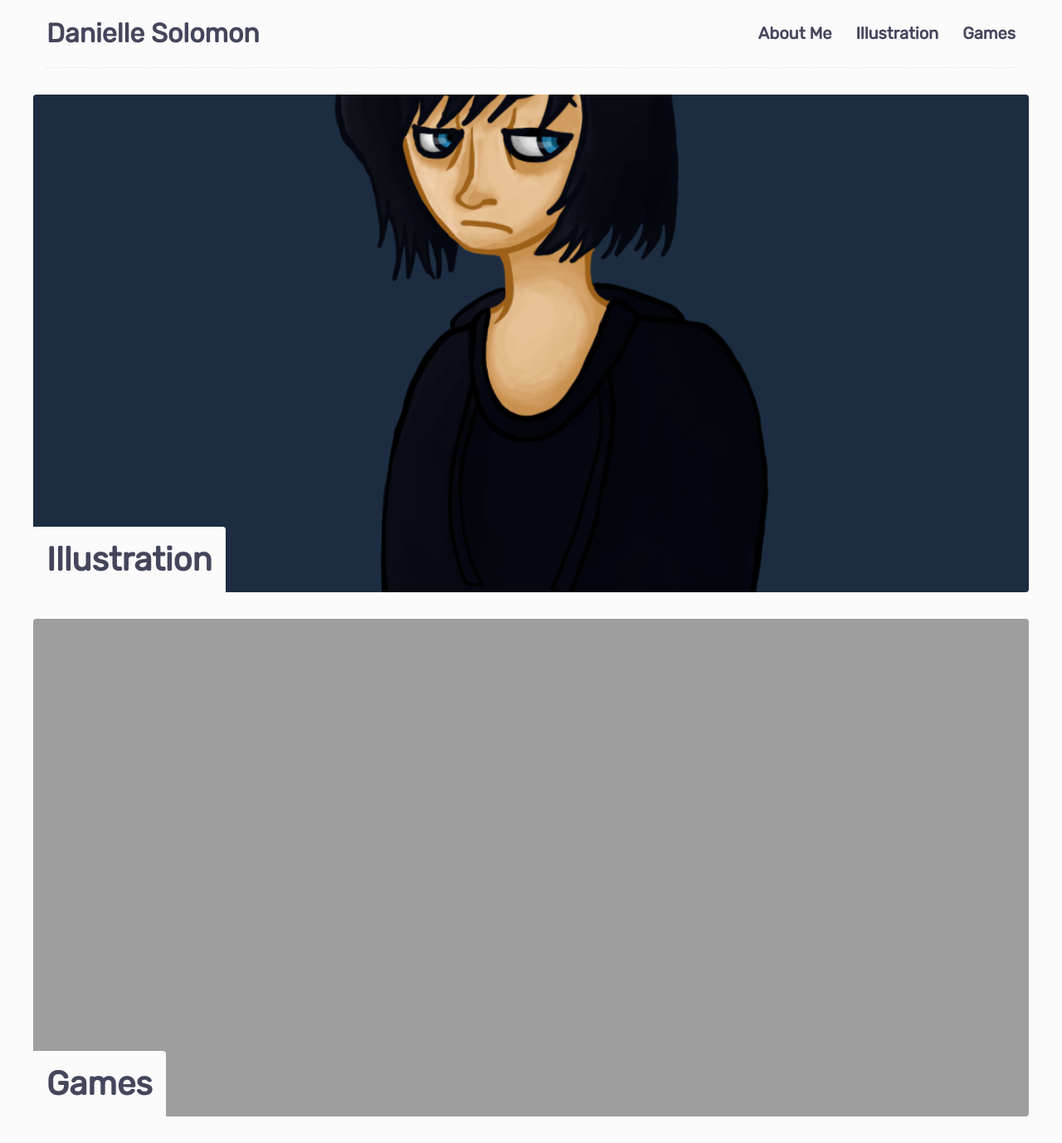
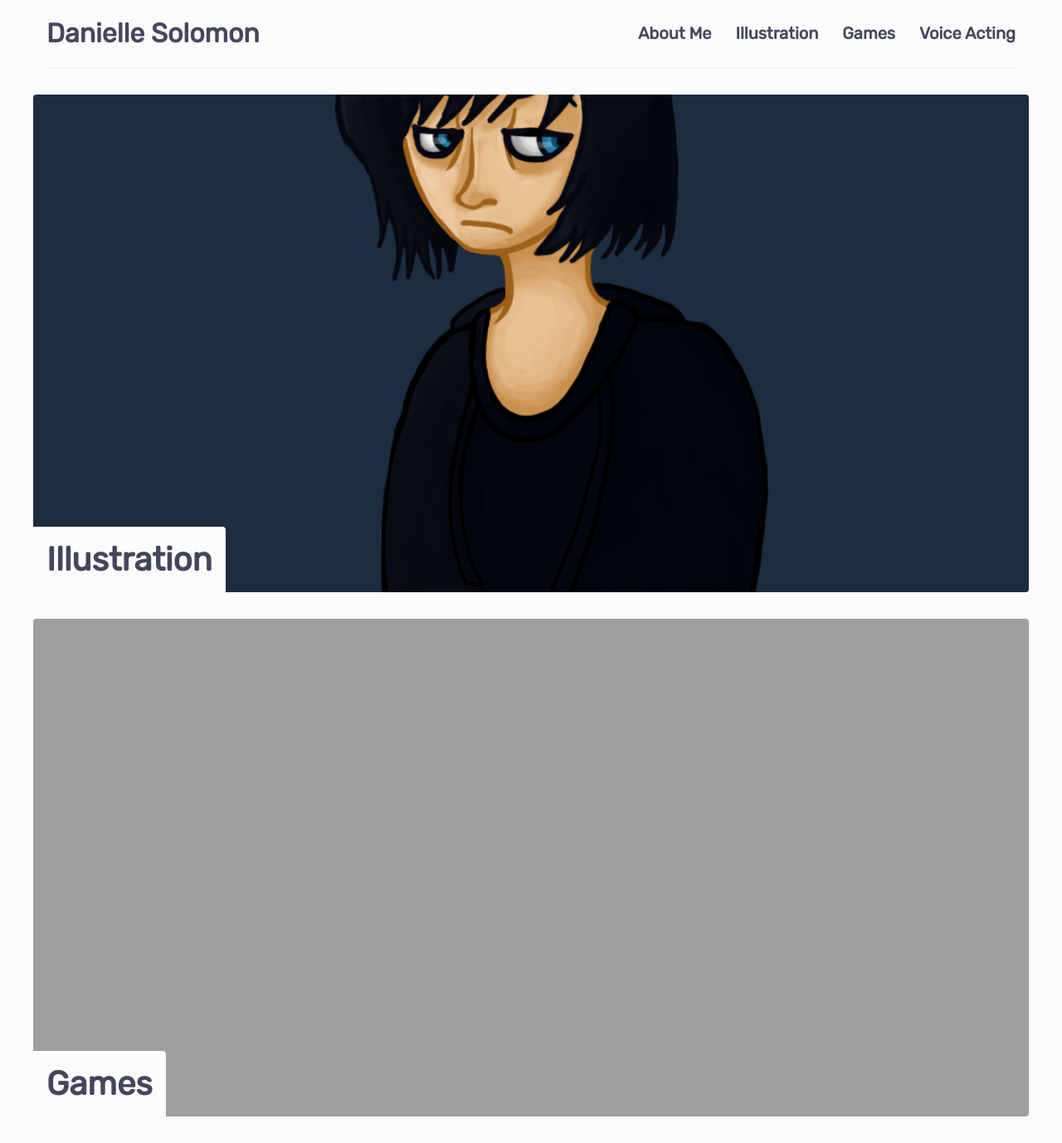
Before and after one commit to DaniBSolomon/danibsolomon.github.io, a Jekyll site: the page built from index.html, in a window 1280 px wide. Shown: the whole page at 83% size. Built offline with Jekyll 4.4.1, drawn with Linux system fonts in a browser that asks for light colours.

Commit message:
Update _config.yml

```diff
--- a/_config.yml
+++ b/_config.yml
@@ -12,6 +12,7 @@ navpages:
   "About Me": "about"
   "Illustration": "illustration"
   "Games": "games"
+  "Voice Acting": "voiceacting"
 
 # Social
 socialimg: /img/social.jpg # be sure to change this image
```
